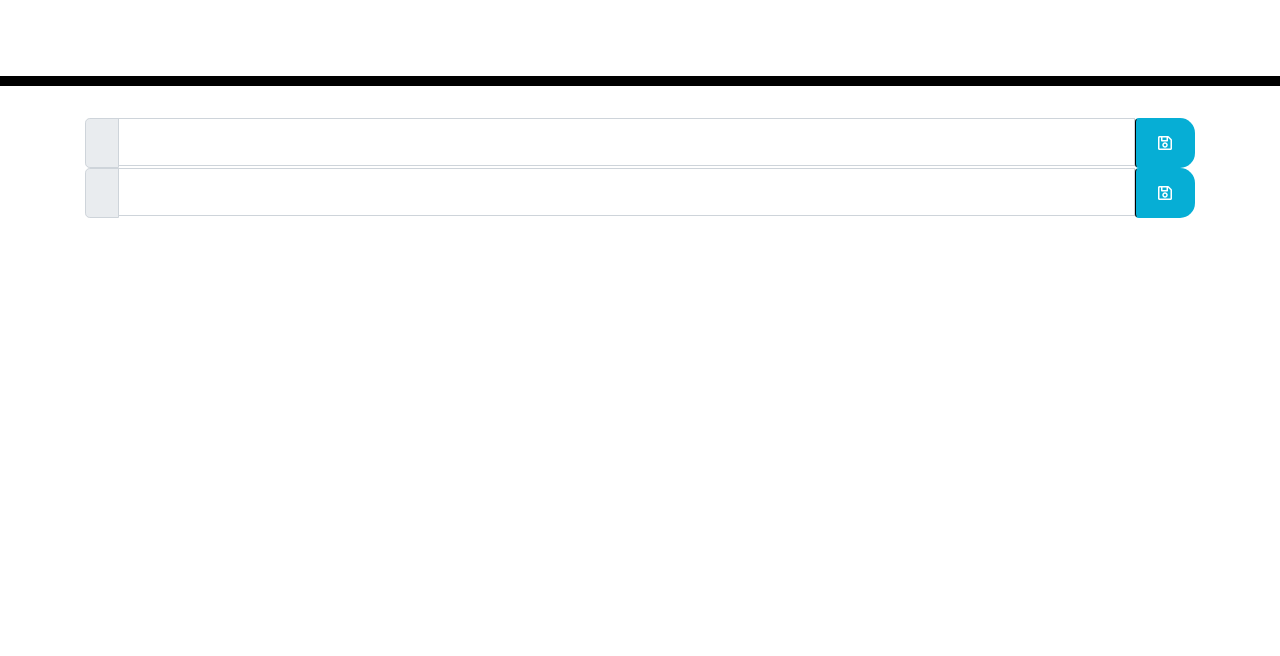
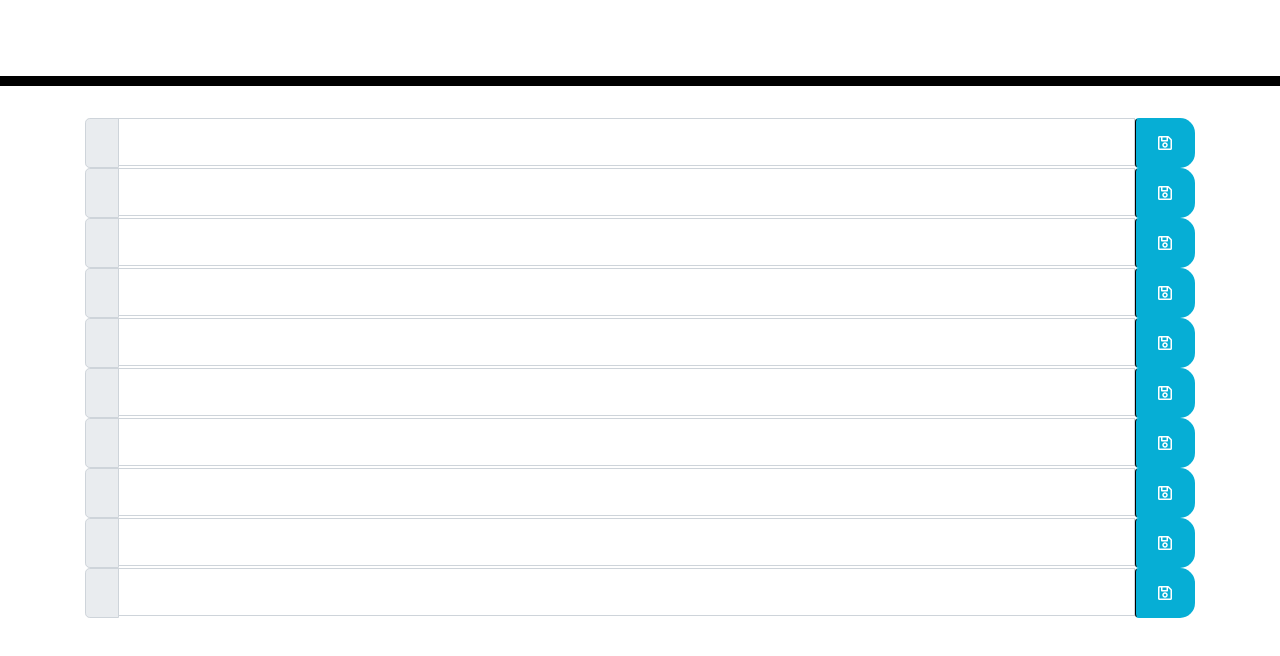
Before and after one commit to yarvelo23/day-planner, a plain HTML site: page index.html in a window 1280 px wide. Shown: the part 182-838 px from the top of the page. Before the commit the page ends 800 px from the top, so only its background shows below. Drawn offline with nearby package versions, Linux system fonts and the light colour scheme.

Commit message:
added remaining timeblocks to html

```diff
--- a/index.html
+++ b/index.html
@@ -31,7 +31,8 @@
       <p id="currentDay" class="lead"></p>
     </header>
     <div class="container">
-      <!-- Timeblocks go here -->
+
+    <!-- Timeblocks go here -->
         <!--8AM TIMEBLOCK-->
         <div class="input-group input-group-lg" data-hour="8">
             <div class="input-group-prepend">
@@ -50,6 +51,77 @@
             <button class="btn saveBtn"><i class="far fa-save"></i></button>
         </div>
 
+        <!--10AM TIMEBLOCK-->
+        <div class="input-group input-group-lg" data-hour="10">
+            <div class="input-group-prepend">
+                <span class="input-group-text time-block block3"></span>
+            </div>
+            <input type="text" class="form-control form10" aria-label="Large">
+            <button class="btn saveBtn"><i class="far fa-save"></i></button>
+        </div>
+
+        <!--11AM TIMEBLOCK-->
+        <div class="input-group input-group-lg" data-hour="11">
+            <div class="input-group-prepend">
+                <span class="input-group-text time-block block4"></span>
+            </div>
+            <input type="text" class="form-control form11" aria-label="Large">
+            <button class="btn saveBtn"><i class="far fa-save"></i></button>
+        </div>
+
+        <!--12PM TIMEBLOCK-->
+        <div class="input-group input-group-lg" data-hour="12">
+            <div class="input-group-prepend">
+                <span class="input-group-text time-block block5"></span>
+            </div>
+            <input type="text" class="form-control form12" aria-label="Large">
+            <button class="btn saveBtn"><i class="far fa-save"></i></button>
+        </div>
+
+        <!--1PM TIMEBLOCK-->
+        <div class="input-group input-group-lg" data-hour="1">
+            <div class="input-group-prepend">
+                <span class="input-group-text time-block block6"></span>
+            </div>
+            <input type="text" class="form-control form1" aria-label="Large">
+            <button class="btn saveBtn"><i class="far fa-save"></i></button>
+        </div>
+
+        <!--2PM TIMEBLOCK-->
+        <div class="input-group input-group-lg" data-hour="2">
+            <div class="input-group-prepend">
+                <span class="input-group-text time-block block7"></span>
+            </div>
+            <input type="text" class="form-control form2" aria-label="Large">
+            <button class="btn saveBtn"><i class="far fa-save"></i></button>
+        </div>
+
+        <!--3PM TIMEBLOCK-->
+        <div class="input-group input-group-lg" data-hour="3">
+            <div class="input-group-prepend">
+                <span class="input-group-text time-block block8"></span>
+            </div>
+            <input type="text" class="form-control form3" aria-label="Large">
+            <button class="btn saveBtn"><i class="far fa-save"></i></button>
+        </div>
+
+        <!--4PM TIMEBLOCK-->
+        <div class="input-group input-group-lg" data-hour="4">
+            <div class="input-group-prepend">
+                <span class="input-group-text time-block block9"></span>
+            </div>
+            <input type="text" class="form-control form4" aria-label="Large">
+            <button class="btn saveBtn"><i class="far fa-save"></i></button>
+        </div>
+
+        <!--5PM TIMEBLOCK-->
+        <div class="input-group input-group-lg" data-hour="5">
+            <div class="input-group-prepend">
+                <span class="input-group-text time-block block10"></span>
+            </div>
+            <input type="text" class="form-control form5" aria-label="Large">
+            <button class="btn saveBtn"><i class="far fa-save"></i></button>
+        </div>
 
     </div>
 
```
